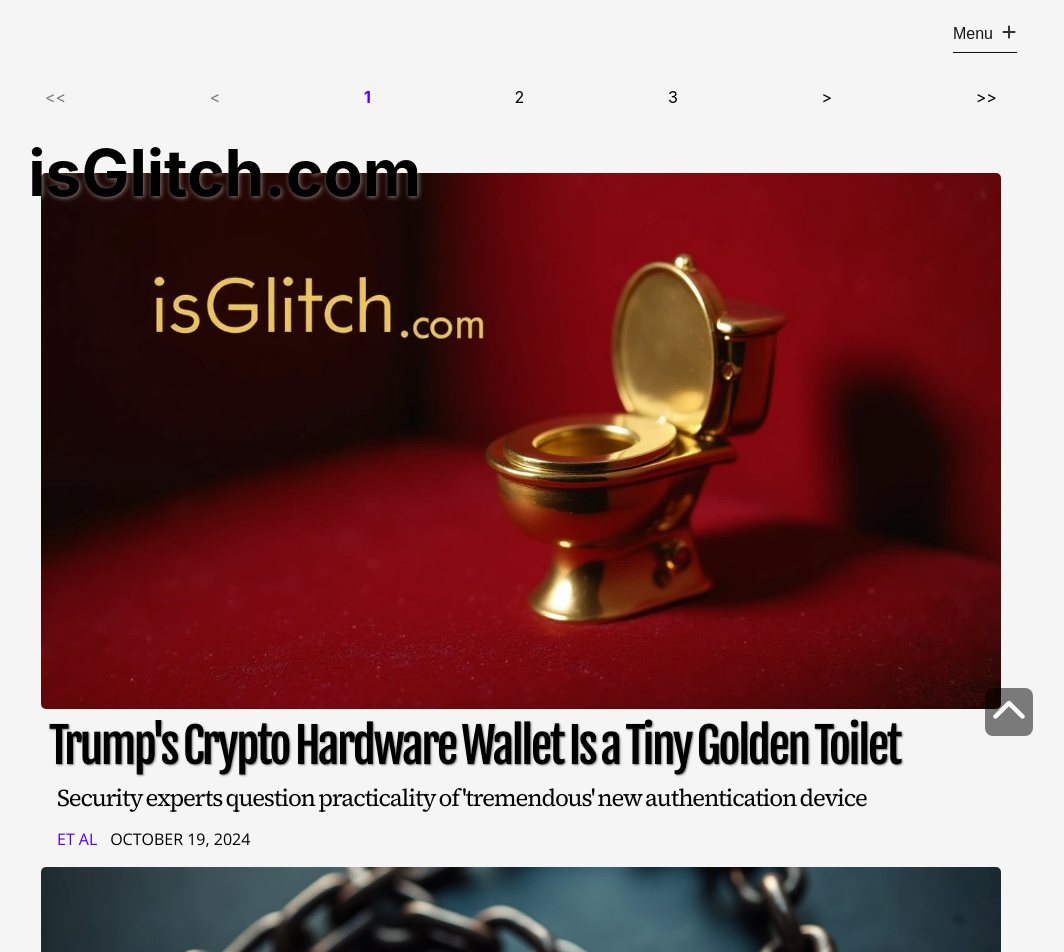
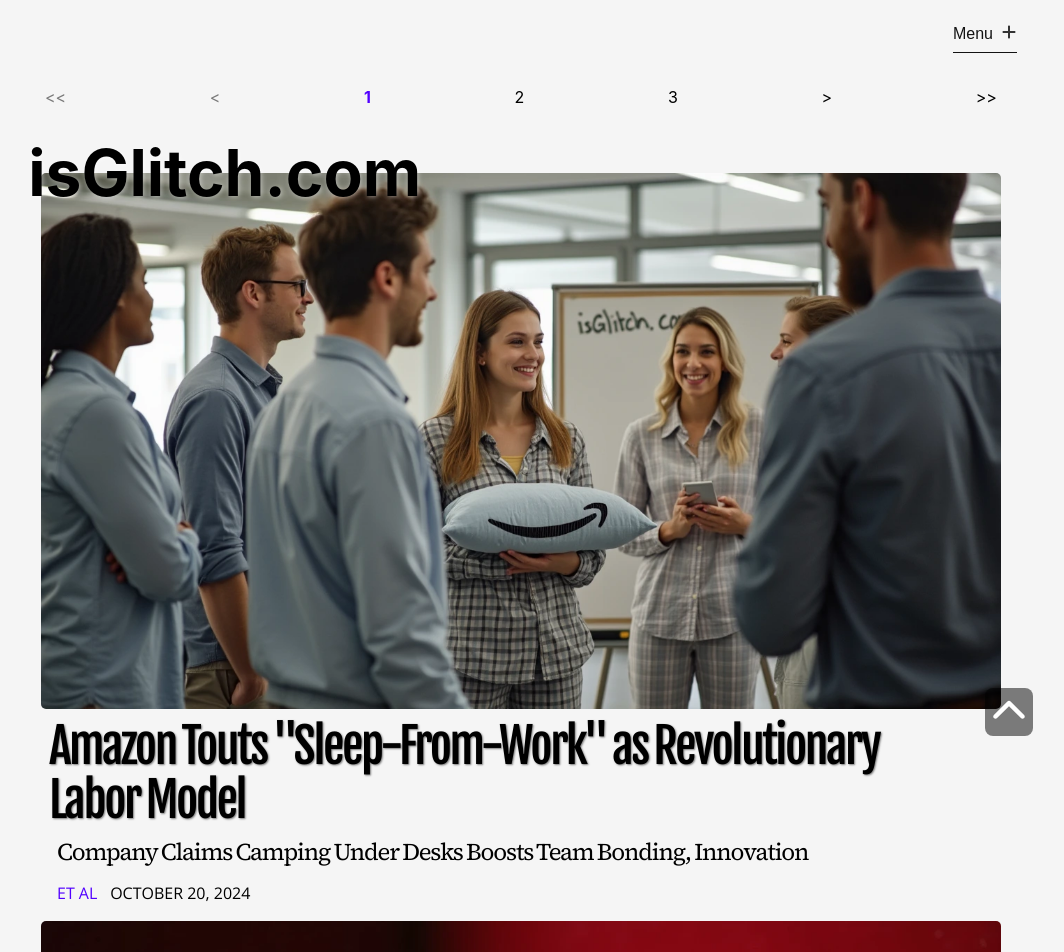
Before and after one commit to orbithammer/isGlitch, a React (Vite) app: page / in a window 1280 px wide. Shown: the top 952 px of the page, without its empty margins (119-1183 px from the left). Built offline with nearby package versions, Linux system fonts and the light colour scheme; a web font is replaced by a local one.

Commit message:
20241020 update

```diff
--- a/src/data/articles.ts
+++ b/src/data/articles.ts
@@ -4058,6 +4058,35 @@
             `"Look, the failing New York Times doesn't understand innovation," Trump said when pressed about the functionality. "This is about making cryptocurrency great again. And let me tell you, it's going to be huge. Huge!"`,
 
             `The Liberty Throne begins shipping to WLF token holders next month. Each unit comes with a complimentary bathroom-themed NFT and a signed certificate of authenticity printed on premium toilet paper.`,
+        ]
+    },
+    {
+        id: 152,
+        articleUrl: `20241020-amazon-touts-sleep`,
+        category: `tech`,
+        img: `/images/20241020-amazon-touts-sleep.webp`,
+        alt: `A morning standup meeting in an Amazon office with some employees in business casual and others in pajamas.`,
+        header: `Amazon Touts "Sleep-From-Work" as Revolutionary Labor Model`,
+        subhead: `Company Claims Camping Under Desks Boosts Team Bonding, Innovation`,
+        tags: [`Amazon`],
+        author: `Et Al`,
+        datePublished: new Date(2024,9,20,8),
+        articleBody: [
+            `Following its stringent return-to-office mandate, Amazon Web Services has unveiled what it calls a "groundbreaking workplace flexibility initiative" allowing employees to sleep under their desks four nights per week.`,
+
+            `"This revolutionary approach to work-life integration demonstrates our commitment to employee wellness," explained AWS VP of Workplace Experience Jennifer Martinez, speaking from her standing desk with a camping pillow visible in the background. "Studies show humans spend one-third of their lives sleeping. By combining that time with office presence, we're maximizing collaboration while eliminating wasteful commutes."`,
+
+            `The program, dubbed "AWS WorkRest™," provides each employee with a premium sleeping bag featuring the company's leadership principles screen-printed on the interior. "Reading these before bed helps internalize our culture," Martinez noted.`,
+
+            `Early adopters report mixed experiences. "The bathroom lines at 7 AM are pretty intense," said software engineer Tom Wilson. "But I've never been more caught up on my emails." Others praise the cost savings on rent, though some complain about senior managers' premium air mattresses taking up entire conference rooms.`,
+
+            `AWS has partnered with several startups to enhance the experience. DeskBed™ transforms standard office furniture into "ergonomic sleeping surfaces," while StealthPJs™ offers business-casual pajamas that "transition seamlessly from late-night coding sessions to early morning standups."`,
+
+            `The initiative has already inspired internal innovation. A team of engineers developed "SleepSync™," an AI-powered system that coordinates employee sleeping patterns to ensure maximum keyboard-typing sounds during core business hours.`,
+
+            `"This is the future of work," declared Matt Garman, AWS CEO, during a recent all-hands meeting conducted in whispers to avoid waking the engineering team. "Those who can't adapt to sleeping where they work should consider companies still stuck in the 2020s mindset of working where they sleep."`,
+
+            `The program launches next month, after completion of mandatory sleep apnea screening to ensure keyboard drool compliance.`,
         ]
     },
     // {
```
Also changed, not shown: public/images/20241020-amazon-touts-sleep.webp (added).
